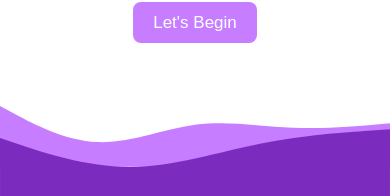
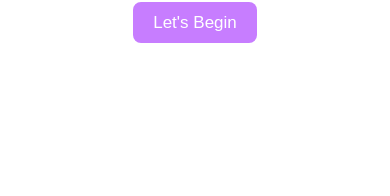
Before and after one commit to Stive627/tsa-challenge, a Next.js app: page / in a window 390 px wide. Shown: the part 645-841 px from the top of the page. Built offline with nearby package versions, Linux system fonts and the light colour scheme.

Commit message:
i have removed the bottom wave

```diff
--- a/Components/Welcome/Welcome.js
+++ b/Components/Welcome/Welcome.js
@@ -22,12 +22,7 @@ function Welcome() {
         <div className=' flex justify-center mt-18'>
             <button onClick={()=> challengeRouter.push('/challenge')} style={{backgroundColor:'rgba(199, 125, 255, 1)', fontSize:17, cursor:'pointer'}} className=' text-white px-5 py-2 rounded-lg'>Let&#39;s Begin</button>
         </div>
-        <div className=' block lg:hidden fixed bottom-0 w-screen z-20'>
-            <svg xmlns="http://www.w3.org/2000/svg" viewBox="0 0 1440 320"><path fill="#7B2CBF" fillOpacity="1" d="M0,96L80,122.7C160,149,320,203,480,202.7C640,203,800,149,960,117.3C1120,85,1280,75,1360,69.3L1440,64L1440,320L1360,320C1280,320,1120,320,960,320C800,320,640,320,480,320C320,320,160,320,80,320L0,320Z"></path></svg>
-        </div>
-        <div className=' block lg:hidden fixed bottom-8 w-screen z-0 '>
-            <svg xmlns="http://www.w3.org/2000/svg" viewBox="0 0 1440 320"><path fill="#C77DFF" fillOpacity="1" d="M0,96L60,128C120,160,240,224,360,229.3C480,235,600,181,720,165.3C840,149,960,171,1080,176C1200,181,1320,171,1380,165.3L1440,160L1440,320L1380,320C1320,320,1200,320,1080,320C960,320,840,320,720,320C600,320,480,320,360,320C240,320,120,320,60,320L0,320Z"></path></svg>
-        </div>
+
     </div>
   )
 }
```
